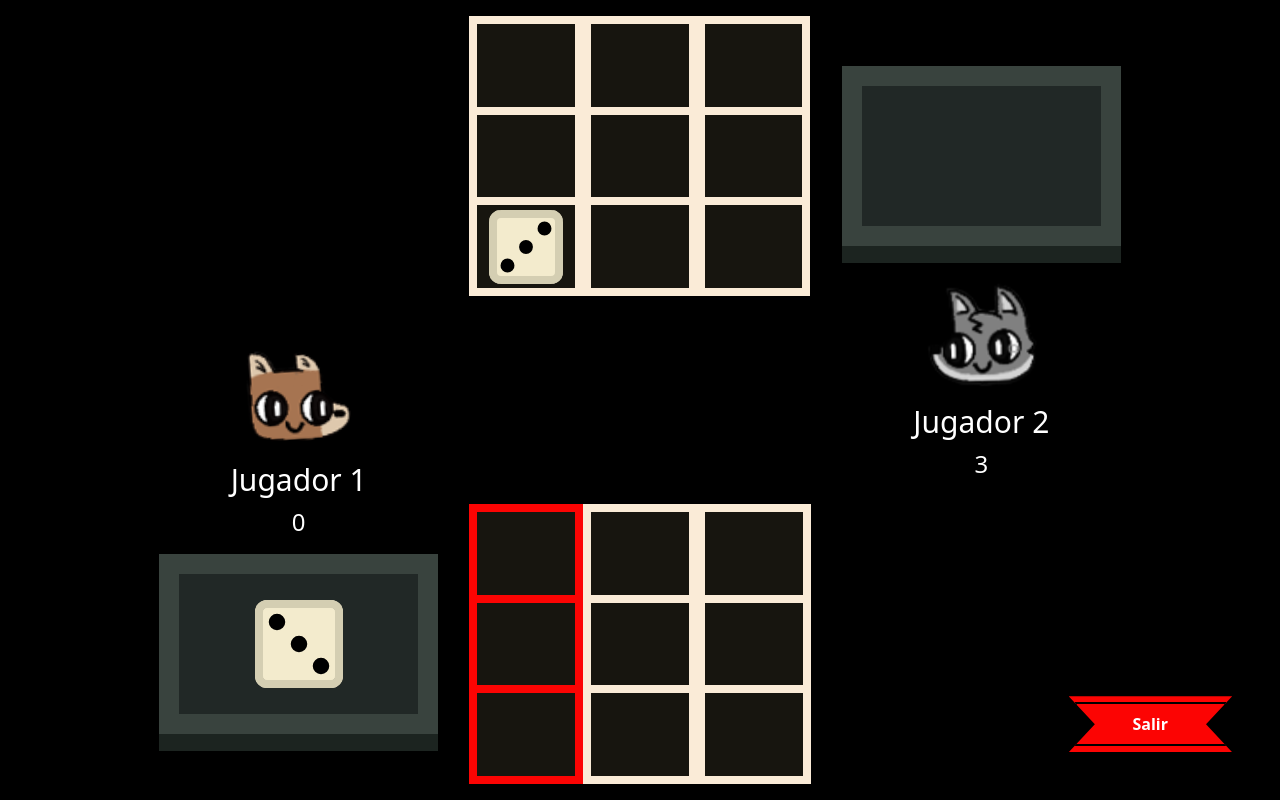
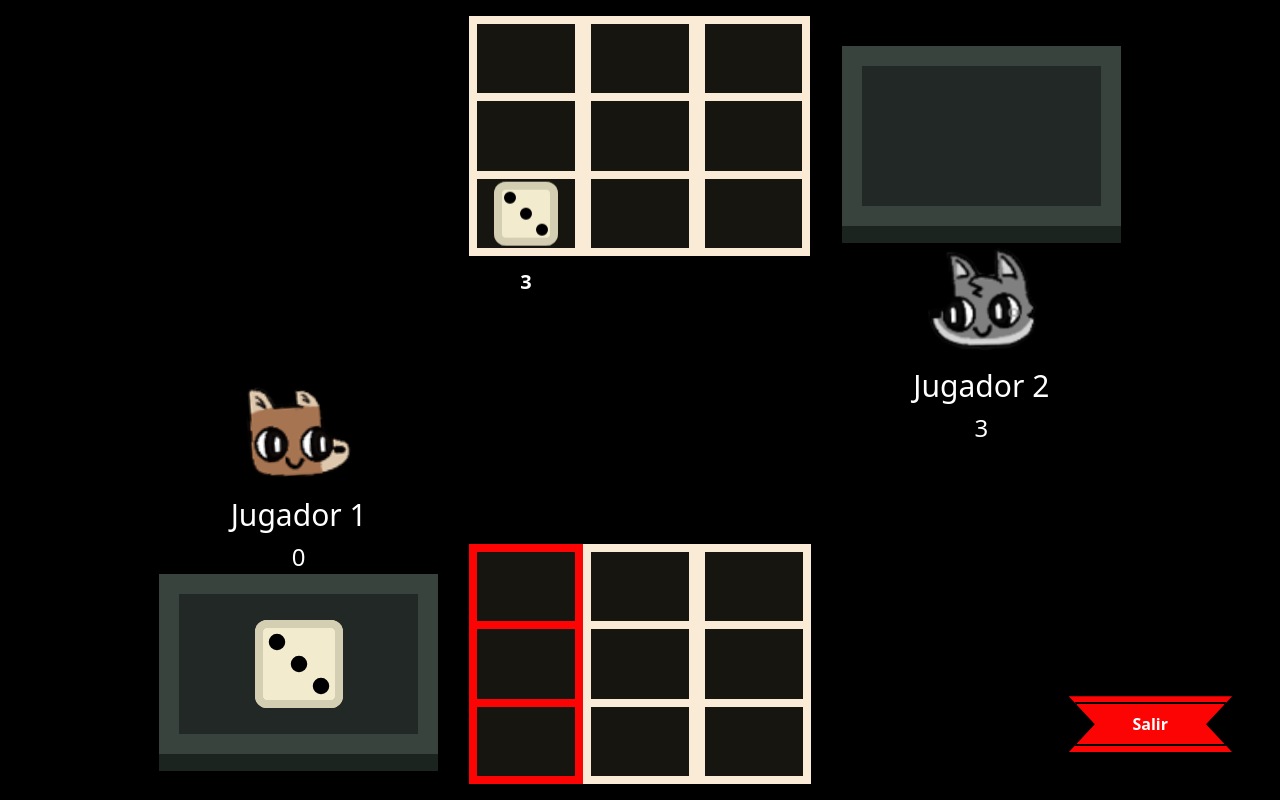
Before and after one commit to Martiks38/Knucklebones, a Vue app: page /local_play in a window 1280 px wide. Both pictures are taken after a click on the element 526 px from the left and 156 px from the top of the page. Built offline with nearby package versions, Linux system fonts and the light colour scheme.

Commit message:
Añadir puntuación total de cada columna

```diff
--- a/src/components/PlayerPanel.vue
+++ b/src/components/PlayerPanel.vue
@@ -38,6 +38,10 @@ const DICE_GRID = computed(() =>
 )
 
 const playerDices = reactive(DICE_GRID.value)
+
+const columnsScore = computed(() =>
+	playerDices.map(({ col }) => col.reduce((score, dice) => score + dice.value, 0))
+)
 
 const score = computed(() =>
 	playerDices.reduce((total, dicesCol) => {
@@ -161,15 +165,25 @@ const handlerTurn = (event: MouseEvent) => {
 			<div
 				v-for="(diceCol, indCol) in playerDices"
 				:key="`C${indCol}`"
-				class="grid gap-2 p-2 grid-rows-3"
+				class="relative grid gap-2 p-2 grid-rows-3"
 				:class="clsx({ highlight: isTurn && indCol === 0 && gameState === 'playing' })"
 				@mouseenter="highlightColumn"
 				@click="handlerTurn"
 				:data-col="`R${indCol}`"
 			>
+				<span
+					v-if="columnsScore[indCol] !== 0 && gameState === 'playing'"
+					class="absolute block -top-10 w-full text-xl font-bold text-center"
+					:class="{ rotateX180: player === 2 }"
+					>{{ columnsScore[indCol] }}</span
+				>
 				<div v-for="(dice, indCell) in diceCol.col" :key="`C${indCell}`" class="bg-[#17150f]">
-					<div v-show="dice.value" class="flex items-center justify-center h-full">
-						<DiceModel :factor="dice.factor" :value="dice.value" class="w-[74px] h-auto" />
+					<div
+						v-show="dice.value"
+						class="flex items-center justify-center h-full"
+						:class="clsx({ rotateX180: player === 2 })"
+					>
+						<DiceModel :factor="dice.factor" :value="dice.value" class="w-[64px] h-auto" />
 					</div>
 				</div>
 			</div>
@@ -184,6 +198,10 @@ const handlerTurn = (event: MouseEvent) => {
 	background-color: #212826;
 	border: solid 20px #39433e;
 	box-shadow: 0 17px #1c2420;
+}
+
+.rotateX180 {
+	transform: rotateX(180deg);
 }
 
 .turnGrid {
@@ -207,7 +225,7 @@ const handlerTurn = (event: MouseEvent) => {
 .diceGrid {
 	display: grid;
 	grid-template-columns: repeat(3, 1fr);
-	height: 280px;
+	height: 240px;
 	background-color: antiquewhite;
 }
 
```
